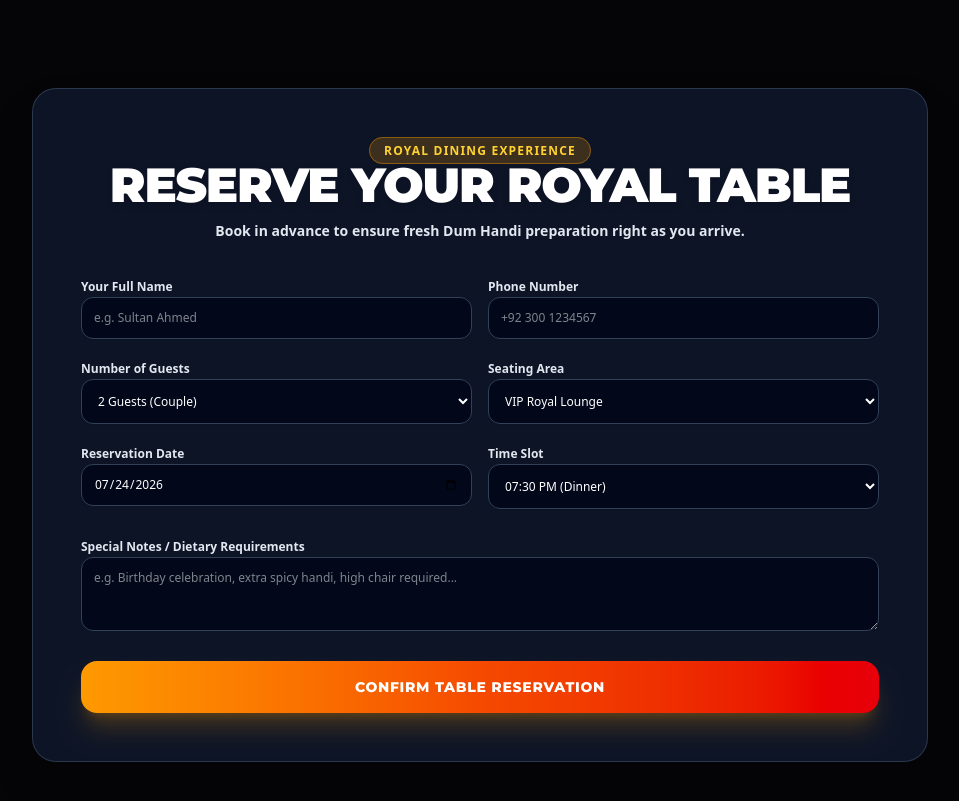
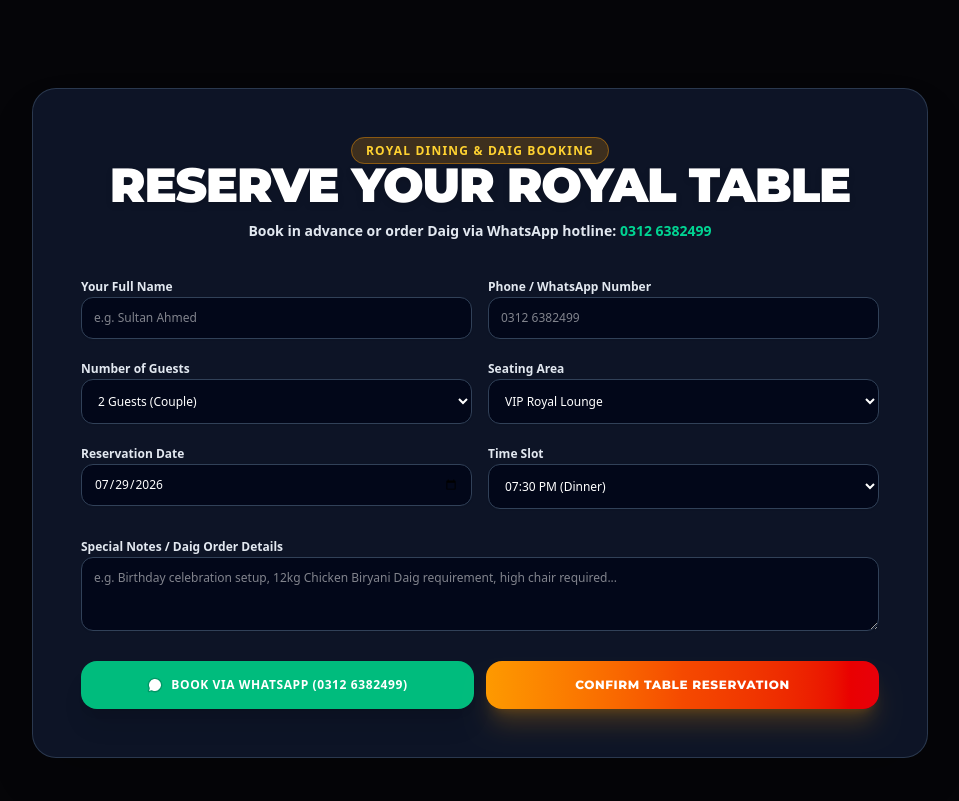
Before and after one commit to ZarghamMustafa2/Al-Hamd-Biryani-BBQ, a React (Vite) app: page / in a window 1280 px wide. Shown: the part 2360-3161 px from the top of the page, without its empty margins (160-1119 px from the left). Built offline with nearby package versions, Linux system fonts and the light colour scheme.

Commit message:
WhatsApp_Table_Reservation_Integration

```diff
--- a/src/components/ReservationSection.tsx
+++ b/src/components/ReservationSection.tsx
@@ -1,5 +1,5 @@
 import React, { useState } from 'react';
-import { CheckCircle } from 'lucide-react';
+import { CheckCircle, MessageCircle, Calendar, Users, Clock, MapPin } from 'lucide-react';
 
 export const ReservationSection: React.FC = () => {
   const [submitted, setSubmitted] = useState(false);
@@ -7,11 +7,27 @@ export const ReservationSection: React.FC = () => {
     name: '',
     phone: '',
     guests: '2 Guests',
-    date: '2026-07-24',
+    date: new Date().toISOString().split('T')[0],
     time: '07:30 PM',
     seating: 'VIP Royal Lounge',
     notes: '',
   });
+
+  const getWhatsAppMessage = () => {
+    let text = `*Table Reservation Request - Al Hamd Biryani %26 BBQ Multan*\n\n`;
+    text += `*Customer Name:* ${formData.name || 'Valued Guest'}\n`;
+    text += `*Phone:* ${formData.phone || '03126382499'}\n`;
+    text += `*Number of Guests:* ${formData.guests}\n`;
+    text += `*Date:* ${formData.date}\n`;
+    text += `*Time Slot:* ${formData.time}\n`;
+    text += `*Seating Area:* ${formData.seating}\n`;
+    if (formData.notes) {
+      text += `*Special Requests / Daig Order:* ${formData.notes}\n`;
+    }
+    text += `\n*Location:* Nagana Chowk, Near Total Petrol Pump, M.A. Jinnah Road, Multan`;
+
+    return encodeURIComponent(text);
+  };
 
   const handleSubmit = (e: React.FormEvent) => {
     e.preventDefault();
@@ -23,13 +39,13 @@ export const ReservationSection: React.FC = () => {
       <div className="max-w-4xl mx-auto bg-slate-900/90 dark:bg-slate-900/90 light:bg-white rounded-3xl p-8 sm:p-12 border border-slate-700/80 light:border-amber-200 shadow-2xl relative overflow-hidden backdrop-blur-md">
         <div className="text-center space-y-3 mb-8">
           <span className="text-xs font-extrabold uppercase tracking-widest text-amber-300 dark:text-amber-300 light:text-amber-800 bg-amber-500/20 px-3.5 py-1 rounded-full border border-amber-500/40">
-            Royal Dining Experience
+            Royal Dining &amp; Daig Booking
           </span>
           <h2 className="font-display font-black text-3xl sm:text-5xl text-white dark:text-white light:text-slate-900 uppercase tracking-tight drop-shadow-md">
             Reserve Your Royal Table
           </h2>
           <p className="text-xs sm:text-sm text-slate-200 dark:text-slate-200 light:text-slate-700 font-semibold">
-            Book in advance to ensure fresh Dum Handi preparation right as you arrive.
+            Book in advance or order Daig via WhatsApp hotline: <strong className="text-emerald-400 font-extrabold">0312 6382499</strong>
           </p>
         </div>
 
@@ -38,16 +54,32 @@ export const ReservationSection: React.FC = () => {
             <div className="w-16 h-16 rounded-full bg-emerald-500/20 text-emerald-400 border border-emerald-500/40 mx-auto flex items-center justify-center">
               <CheckCircle className="w-8 h-8" />
             </div>
-            <h3 className="text-2xl font-extrabold text-white dark:text-white light:text-slate-900">Table Reservation Confirmed!</h3>
+            <h3 className="text-2xl font-extrabold text-white dark:text-white light:text-slate-900">Table Reservation Received!</h3>
             <p className="text-xs text-slate-200 dark:text-slate-200 light:text-slate-700 max-w-md mx-auto font-medium">
-              Thank you, <strong className="text-amber-400 font-bold">{formData.name || 'Valued Guest'}</strong>! We have reserved your table for <strong className="text-amber-400 font-bold">{formData.guests}</strong> on <strong className="text-amber-400 font-bold">{formData.date}</strong> at <strong className="text-amber-400 font-bold">{formData.time}</strong>.
+              Thank you, <strong className="text-amber-400 font-bold">{formData.name || 'Valued Guest'}</strong>! We have recorded your table booking for <strong className="text-amber-400 font-bold">{formData.guests}</strong> on <strong className="text-amber-400 font-bold">{formData.date}</strong> at <strong className="text-amber-400 font-bold">{formData.time}</strong>.
             </p>
+
+            {/* Direct WhatsApp Confirmation Button */}
+            <div className="pt-3">
+              <a
+                href={`https://wa.me/923126382499?text=${getWhatsAppMessage()}`}
+                target="_blank"
+                rel="noreferrer"
+                className="inline-flex items-center gap-2.5 px-6 py-3.5 bg-emerald-500 hover:bg-emerald-600 text-white font-extrabold text-xs uppercase tracking-wider rounded-2xl shadow-xl transition-all hover:scale-105"
+              >
+                <MessageCircle className="w-5 h-5 fill-white text-emerald-600" />
+                <span>SEND RESERVATION TO WHATSAPP (0312 6382499)</span>
+              </a>
+            </div>
+
+            <div className="pt-2">
               <button
                 onClick={() => setSubmitted(false)}
-              className="mt-4 px-6 py-2.5 bg-amber-500 text-slate-950 font-bold text-xs rounded-xl shadow-md hover:bg-amber-400 transition-colors"
+                className="px-6 py-2.5 bg-slate-800 text-slate-300 font-bold text-xs rounded-xl hover:bg-slate-700 transition-colors"
               >
                 Book Another Reservation
               </button>
+            </div>
           </div>
         ) : (
           <form onSubmit={handleSubmit} className="space-y-6">
@@ -65,11 +97,11 @@ export const ReservationSection: React.FC = () => {
               </div>
 
               <div className="space-y-1">
-                <label className="text-xs font-bold text-slate-200 dark:text-slate-200 light:text-slate-800">Phone Number</label>
+                <label className="text-xs font-bold text-slate-200 dark:text-slate-200 light:text-slate-800">Phone / WhatsApp Number</label>
                 <input
                   type="tel"
                   required
-                  placeholder="+92 300 1234567"
+                  placeholder="0312 6382499"
                   value={formData.phone}
                   onChange={(e) => setFormData({ ...formData, phone: e.target.value })}
                   className="w-full bg-slate-950/90 dark:bg-slate-950/90 light:bg-slate-50 border border-slate-700 light:border-slate-300 focus:border-amber-500 rounded-xl p-3 text-xs text-white dark:text-white light:text-slate-900 font-medium outline-none shadow-xs transition-colors"
@@ -87,7 +119,7 @@ export const ReservationSection: React.FC = () => {
                   <option value="2 Guests">2 Guests (Couple)</option>
                   <option value="4 Guests">4 Guests (Family)</option>
                   <option value="6 Guests">6 Guests (Party)</option>
-                  <option value="8+ Guests">8+ Royal Banquet</option>
+                  <option value="8+ Guests">8+ Royal Banquet / Event</option>
                 </select>
               </div>
 
@@ -133,22 +165,34 @@ export const ReservationSection: React.FC = () => {
             </div>
 
             <div className="space-y-1">
-              <label className="text-xs font-bold text-slate-200 dark:text-slate-200 light:text-slate-800">Special Notes / Dietary Requirements</label>
+              <label className="text-xs font-bold text-slate-200 dark:text-slate-200 light:text-slate-800">Special Notes / Daig Order Details</label>
               <textarea
                 rows={3}
-                placeholder="e.g. Birthday celebration, extra spicy handi, high chair required..."
+                placeholder="e.g. Birthday celebration setup, 12kg Chicken Biryani Daig requirement, high chair required..."
                 value={formData.notes}
                 onChange={(e) => setFormData({ ...formData, notes: e.target.value })}
                 className="w-full bg-slate-950/90 dark:bg-slate-950/90 light:bg-slate-50 border border-slate-700 light:border-slate-300 focus:border-amber-500 rounded-xl p-3 text-xs text-white dark:text-white light:text-slate-900 font-medium outline-none shadow-xs transition-colors"
               />
             </div>
 
+            <div className="flex flex-col sm:flex-row items-center gap-3">
+              <a
+                href={`https://wa.me/923126382499?text=${getWhatsAppMessage()}`}
+                target="_blank"
+                rel="noreferrer"
+                className="w-full sm:flex-1 py-4 bg-emerald-500 hover:bg-emerald-600 text-white font-extrabold text-xs uppercase tracking-wider rounded-2xl shadow-xl transition-all flex items-center justify-center gap-2"
+              >
+                <MessageCircle className="w-4 h-4 fill-white text-emerald-600" />
+                <span>BOOK VIA WHATSAPP (0312 6382499)</span>
+              </a>
+
               <button
                 type="submit"
-              className="w-full py-4 bg-gradient-to-r from-amber-500 via-orange-600 to-red-600 hover:from-amber-600 hover:to-red-700 text-white font-display font-extrabold text-sm uppercase tracking-wider rounded-2xl shadow-xl shadow-amber-500/20 transition-all cursor-pointer"
+                className="w-full sm:flex-1 py-4 bg-gradient-to-r from-amber-500 via-orange-600 to-red-600 hover:from-amber-600 hover:to-red-700 text-white font-display font-extrabold text-xs uppercase tracking-wider rounded-2xl shadow-xl shadow-amber-500/20 transition-all cursor-pointer"
               >
                 CONFIRM TABLE RESERVATION
               </button>
+            </div>
           </form>
         )}
       </div>
```
Lines whose indentation alone changed are shown as unchanged.
